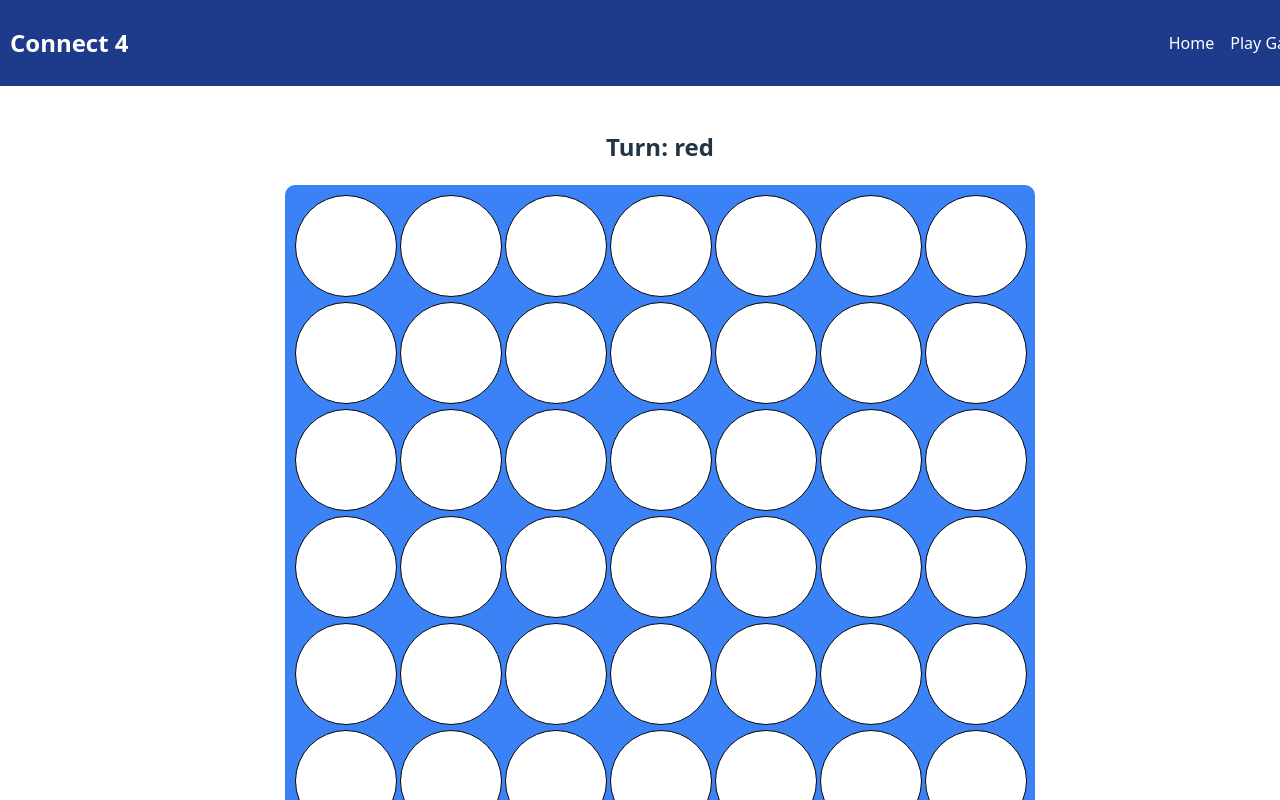
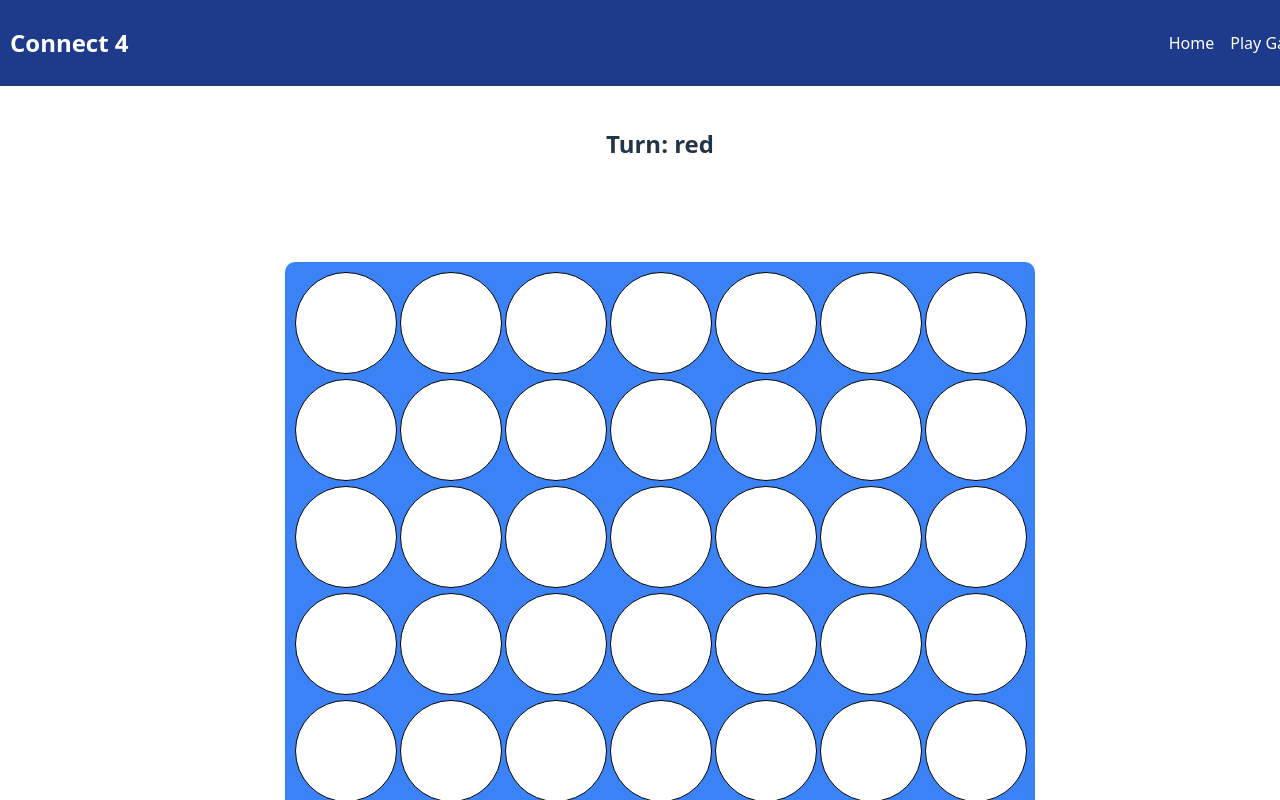
Before and after one commit to Kevinouio/Presentation, a React (Vite) app: page /connect4 in a window 1280 px wide. Shown: the top 800 px of the page. Built offline with nearby package versions, Linux system fonts and the light colour scheme.

Commit message:
Added Hover and Debug

```diff
--- a/src/components/DroppingPiece.tsx
+++ b/src/components/DroppingPiece.tsx
@@ -30,9 +30,8 @@ const DroppingPiece: React.FC<DroppingPieceProps> = ({
         <div
             className={`dropping-piece ${color}`}
             style={{
-                left: `${(colIndex * cellSize) + 26 }px`,
-                top: `${top}px`,
-
+                left: `${(colIndex * (cellSize + 5)) + 10}px`,
+                top: `${top + 120}px`,
                 transition: "top 0.5s ease-out",
             }}
             onTransitionEnd={onDropComplete}
--- a/src/pages/Connect4.tsx
+++ b/src/pages/Connect4.tsx
@@ -19,14 +19,12 @@ const Connect4: React.FC = () => {
     );
     const [currentPlayer, setCurrentPlayer] = useState("red");
     const [winner, setWinner] = useState<string | null>(null);
-    const [droppingPiece, setDroppingPiece] = useState<DroppingPieceInfo | null>(
-        null
-    );
+    const [droppingPiece, setDroppingPiece] = useState<DroppingPieceInfo | null>(null);
+    const [hoveredColumn, setHoveredColumn] = useState<number | null>(null);
 
     const handleColumnClick = (colIndex: number) => {
-        if (winner || droppingPiece) return; // prevent new drop while animating
-        const newBoard = board.map(row => [...row]);
-        // Find the target row for this column
+        if (winner || droppingPiece) return;
+        const newBoard = board.map((row) => [...row]);
         let targetRow = -1;
         for (let row = 5; row >= 0; row--) {
             if (!newBoard[row][colIndex]) {
@@ -34,19 +32,16 @@ const Connect4: React.FC = () => {
                 break;
             }
         }
-        if (targetRow === -1) return; // column is full
+        if (targetRow === -1) return;
 
-        // Set the dropping piece info (animation will start)
         setDroppingPiece({ col: colIndex, targetRow, color: currentPlayer });
     };
 
-    // Called when the dropping animation completes
     const onDropComplete = () => {
         if (droppingPiece) {
             const { col, targetRow, color } = droppingPiece;
-            const newBoard = board.map(row => [...row]);
+            const newBoard = board.map((row) => [...row]);
             newBoard[targetRow][col] = color;
-            // Check for a win
             if (checkWinner(newBoard, targetRow, col, color)) {
                 setWinner(color);
             } else {
@@ -70,7 +65,41 @@ const Connect4: React.FC = () => {
                 {winner ? `${winner} wins!` : `Turn: ${currentPlayer}`}
             </h2>
             <div className="board-container">
+                {/* Preview row above the board */}
+                <div className="preview-row">
+                    {Array(7)
+                        .fill(null)
+                        .map((_, colIndex) => (
+                            <div
+                                key={colIndex}
+                                className="preview-cell"
+                                onMouseEnter={() => setHoveredColumn(colIndex)}
+                                onMouseLeave={() => setHoveredColumn(null)}
+                                onClick={() => handleColumnClick(colIndex)}
+                            >
+                                {hoveredColumn === colIndex && (
+                                    <div className={`preview-piece ${currentPlayer}`} />
+                                )}
+                            </div>
+                        ))}
+                </div>
+                {/* Actual game board */}
                 <Board board={board} onColumnClick={handleColumnClick} />
+                {/* Overlay on top of the board to capture hover events */}
+                <div className="board-hover-overlay">
+                    {Array(7)
+                        .fill(null)
+                        .map((_, colIndex) => (
+                            <div
+                                key={colIndex}
+                                className="hover-overlay-column"
+                                onMouseEnter={() => setHoveredColumn(colIndex)}
+                                onMouseLeave={() => setHoveredColumn(null)}
+                                onClick={() => handleColumnClick(colIndex)}
+                            />
+                        ))}
+                </div>
+                {/* Dropping piece animation */}
                 {droppingPiece && (
                     <DroppingPiece
                         colIndex={droppingPiece.col}
--- a/src/styles/Connect4.css
+++ b/src/styles/Connect4.css
@@ -10,5 +10,59 @@
 
 .board-container {
     position: relative;
-    display: inline-block; /* Wraps the board */
+    display: inline-block;
 }
+
+/* Preview row styling */
+.preview-row {
+    display: grid;
+    grid-template-columns: repeat(7, 100px);
+    gap: 5px;
+    margin-bottom: -20px; /* Adjust spacing as needed */
+    z-index: 4;
+}
+
+.preview-cell {
+    width: 100px;
+    height: 100px;
+    display: flex;
+    align-items: center;
+    justify-content: center;
+    cursor: pointer;
+    z-index: 5;
+}
+
+.preview-piece {
+    width: 100px;
+    height: 100px;
+    border-radius: 50%;
+    opacity: 0.5;
+    transform: translateY(91px) translateX(11px); /* Move down slightly */
+
+}
+
+.preview-piece.red {
+    background-color: red;
+}
+
+.preview-piece.yellow {
+    background-color: yellow;
+}
+
+/* Hover overlay that covers the board */
+.board-hover-overlay {
+    position: absolute;
+    top: 0;
+    left: 0;
+    width: 100%;
+    height: 100%;
+    display: grid;
+    grid-template-columns: repeat(7, 1fr);
+    z-index: 3; /* Make sure it sits above the board */
+}
+
+.hover-overlay-column {
+    cursor: pointer;
+    /* You can add a subtle hover effect if desired:
+    background-color: rgba(255, 255, 255, 0.1); */
+}
```
